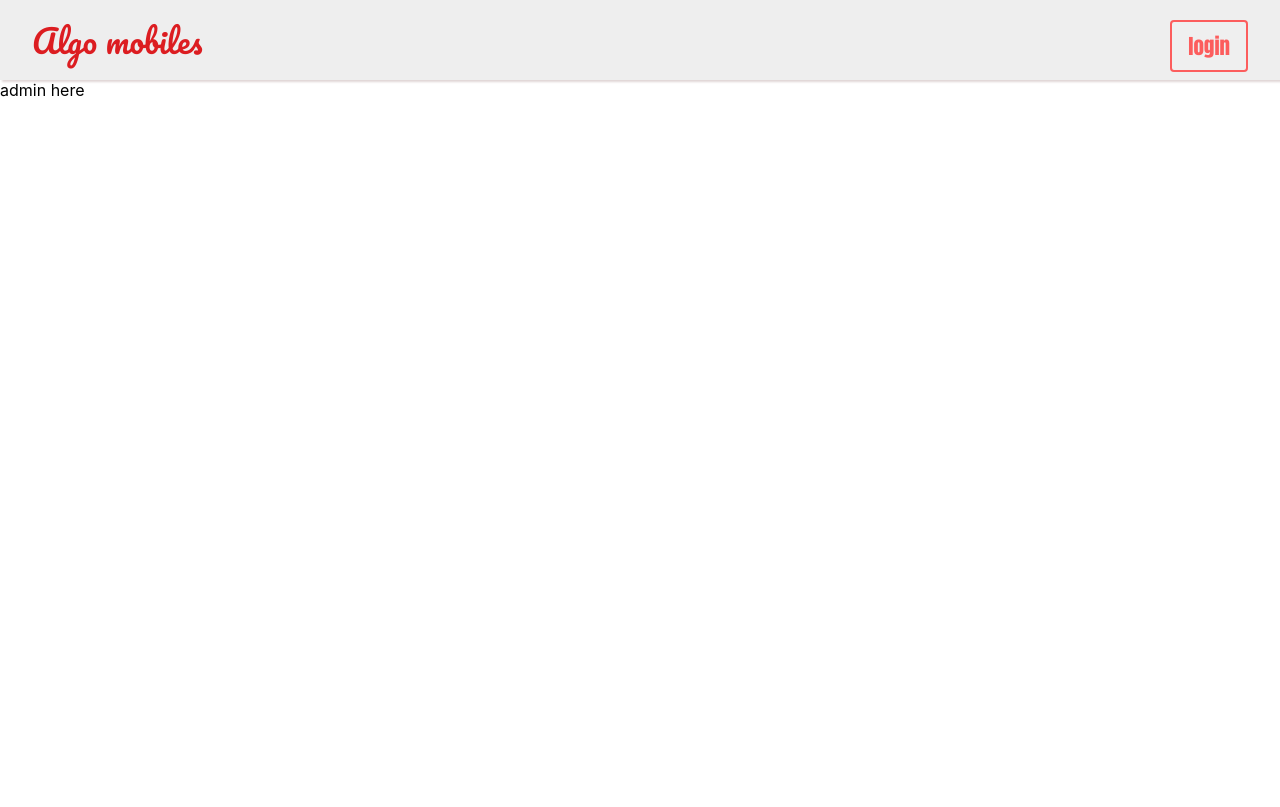
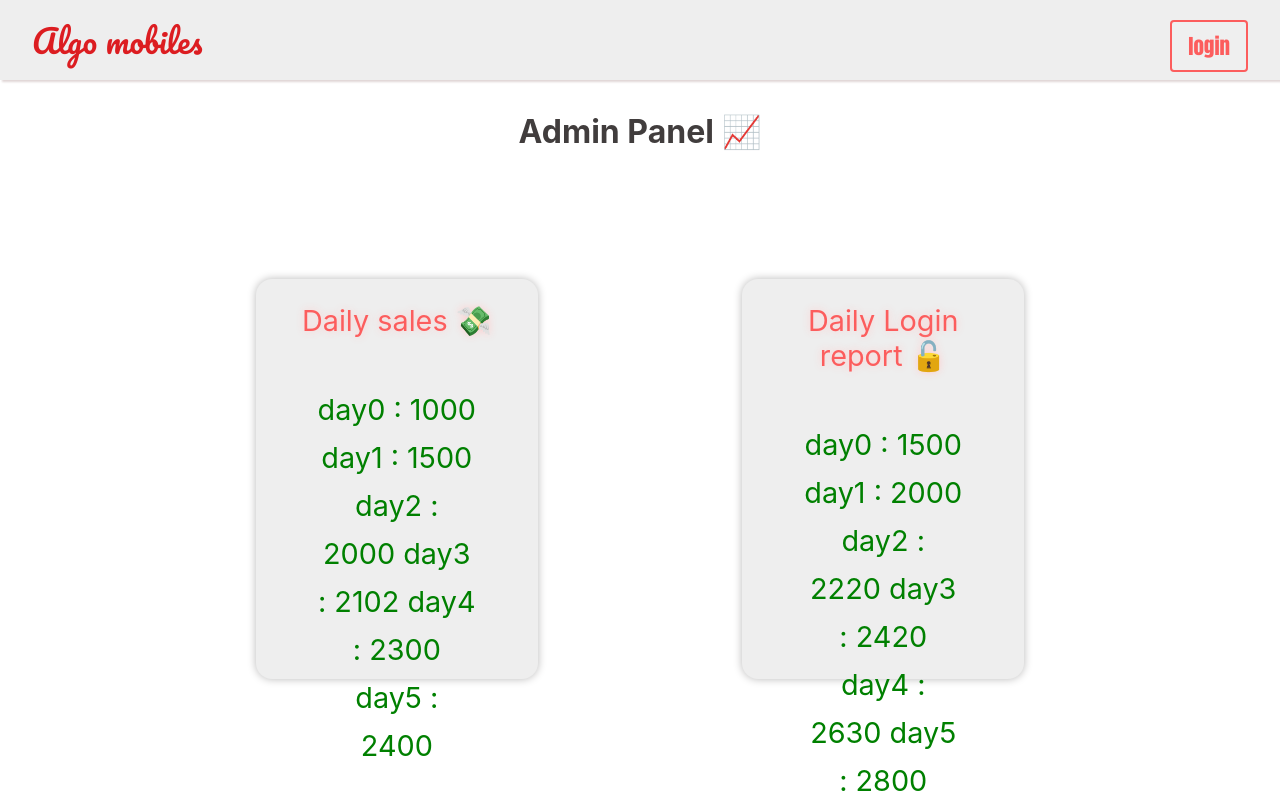
Before and after one commit to i-am-shashank/internship-assignment, a Next.js app: page /Admin_panel in a window 1280 px wide. Built offline with nearby package versions, Linux system fonts and the light colour scheme.

Commit message:
admin panel

```diff
--- a/pages/Admin_panel.js
+++ b/pages/Admin_panel.js
@@ -1,7 +1,49 @@
 import React from "react";
+import admin from "./components/styles/admin.module.css";
+
+const userLoginStatus = {
+  day0: 1500,
+  day1: 2000,
+  day2: 2220,
+  day3: 2420,
+  day4: 2630,
+  day5: 2800,
+};
+
+const dailySales = {
+  day0: 1000,
+  day1: 1500,
+  day2: 2000,
+  day3: 2102,
+  day4: 2300,
+  day5: 2400,
+};
 
 function Admin_panel() {
-  return <p>admin here</p>;
+  function generateReport(Object) {
+    let list = "";
+    for (const key in Object) {
+      list = list.concat(`${key} : ${Object[key]}\n`);
+    }
+    return list;
+  }
+  return (
+    <>
+      <div className={admin.container}>
+        <p className={admin.text}>Admin Panel 📈</p>
+        <div className={admin.reports}>
+          <div className={admin.card}>
+            <p className={admin.headline}>Daily sales 💸</p>
+            <p className={admin.reportstext} >{generateReport(dailySales)}</p>
+          </div>
+          <div className={admin.card}>
+            <p className={admin.headline}>Daily Login report 🔓</p>
+            <p className={admin.reportstext} >{generateReport(userLoginStatus)}</p>
+          </div>
+        </div>
+      </div>
+    </>
+  );
 }
 
 export default Admin_panel;
--- /dev/null
+++ b/pages/components/styles/admin.module.css
@@ -0,0 +1,43 @@
+.container {
+  margin-top: 2rem;
+  text-align: center;
+  user-select: none;
+}
+.text {
+  font-size: 2rem;
+  font-family: -apple-system, BlinkMacSystemFont, "Segoe UI", Roboto, Oxygen,
+    Ubuntu, Cantarell, "Open Sans", "Helvetica Neue", sans-serif;
+  font-weight: bold;
+  color: rgb(65, 61, 61);
+}
+.reports {
+  display: flex;
+  padding: 8rem 16rem;
+  justify-content: space-between;
+}
+.card {
+    padding: 1.5rem ;
+  height: 50vh;
+  width: 22vw;
+  border-radius: 1rem;
+  background-color: #eeeeee;
+  box-shadow: 0px 0px 8px rgb(185, 184, 184);
+  transition: all ease 0.3s;
+  cursor: pointer;
+}
+.card:hover {
+    box-shadow: 0px 0px 8px rgb(158, 157, 157);
+}
+.headline{
+    font-size: 1.8rem;
+    margin-bottom: 3rem;
+    color: #fc5d5d;
+    text-shadow: 0px 0px 8px #ffcbcb;
+}
+.reportstext{
+    color: green;
+    width: 10rem;
+    margin: 0 auto;
+    font-size: 1.8rem;
+    line-height: 3rem;
+}
--- a/pages/components/styles/login.module.css
+++ b/pages/components/styles/login.module.css
@@ -12,6 +12,7 @@
   box-shadow: 1px 1px 4px #ddc1c1;
 }
 .form {
+  margin-top: 2rem;
   display: flex;
   flex-direction: column;
   align-items: center;
```
Also changed, not shown: pages/Login.js (+14 -9 lines).
